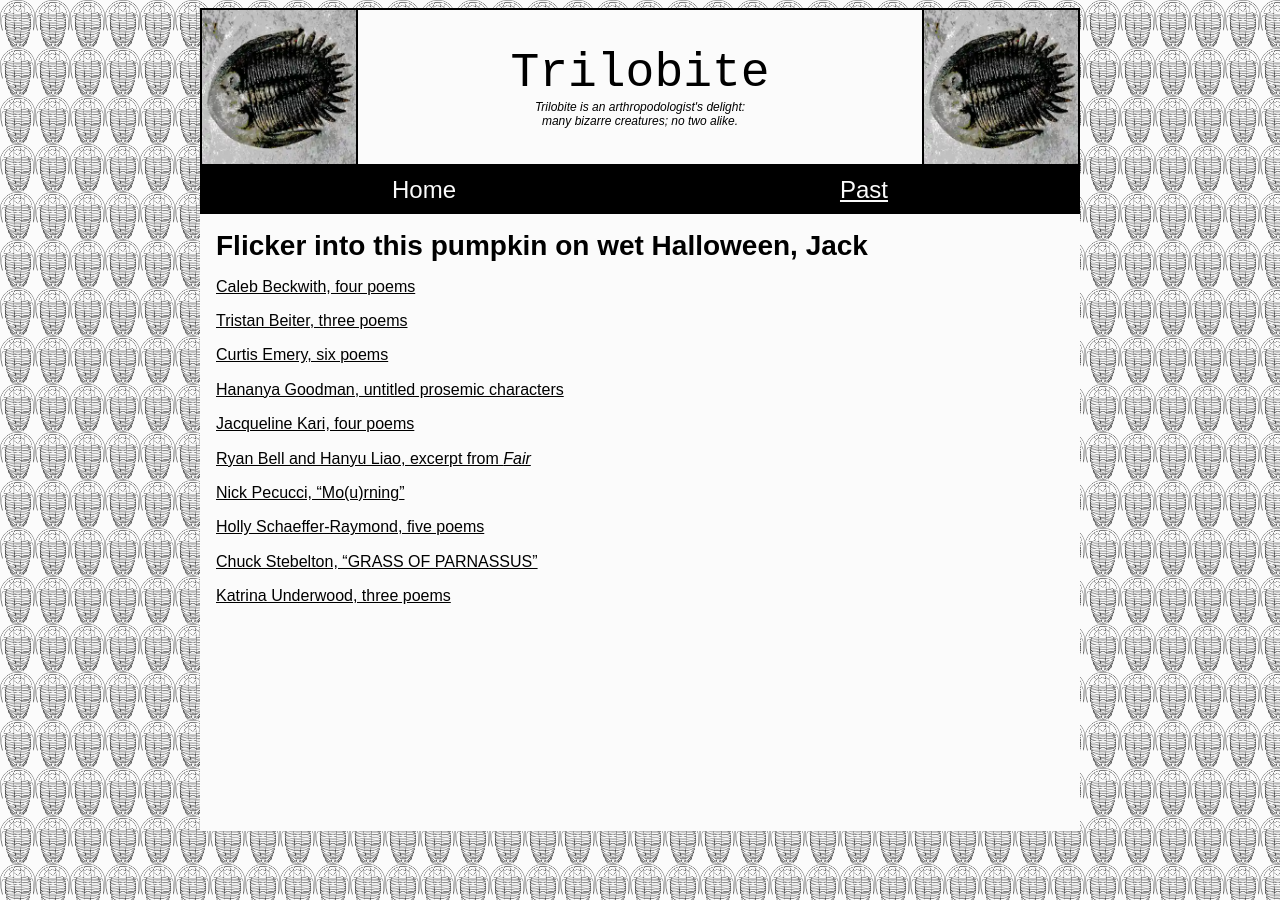
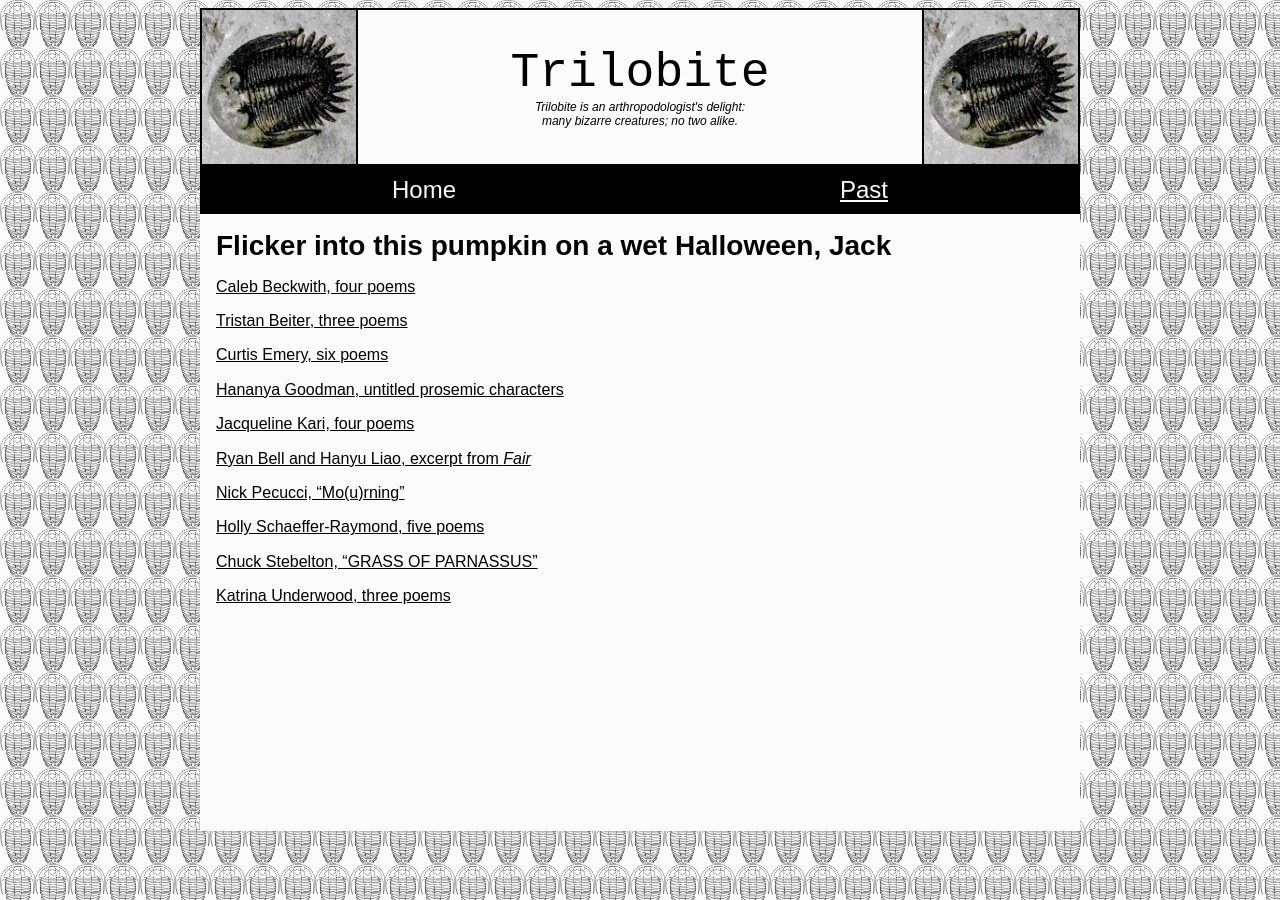
Before and after one commit to trilobite-poetry/trilobite-poetry.github.io, a Jekyll site: the page built from index.md, in a window 1280 px wide. Built offline with Jekyll 4.4.1, drawn with Linux system fonts in a browser that asks for light colours.

```diff
--- a/index.md
+++ b/index.md
@@ -3,7 +3,7 @@ title: Trilobite
 layout: default
 ---
 
-# Flicker into this pumpkin on wet Halloween, Jack
+# Flicker into this pumpkin on a wet Halloween, Jack
 
 {% for item in site.current %}
 -   [{{ item.contributor }}, {{ item.title }}]({{ item.url }})
```
